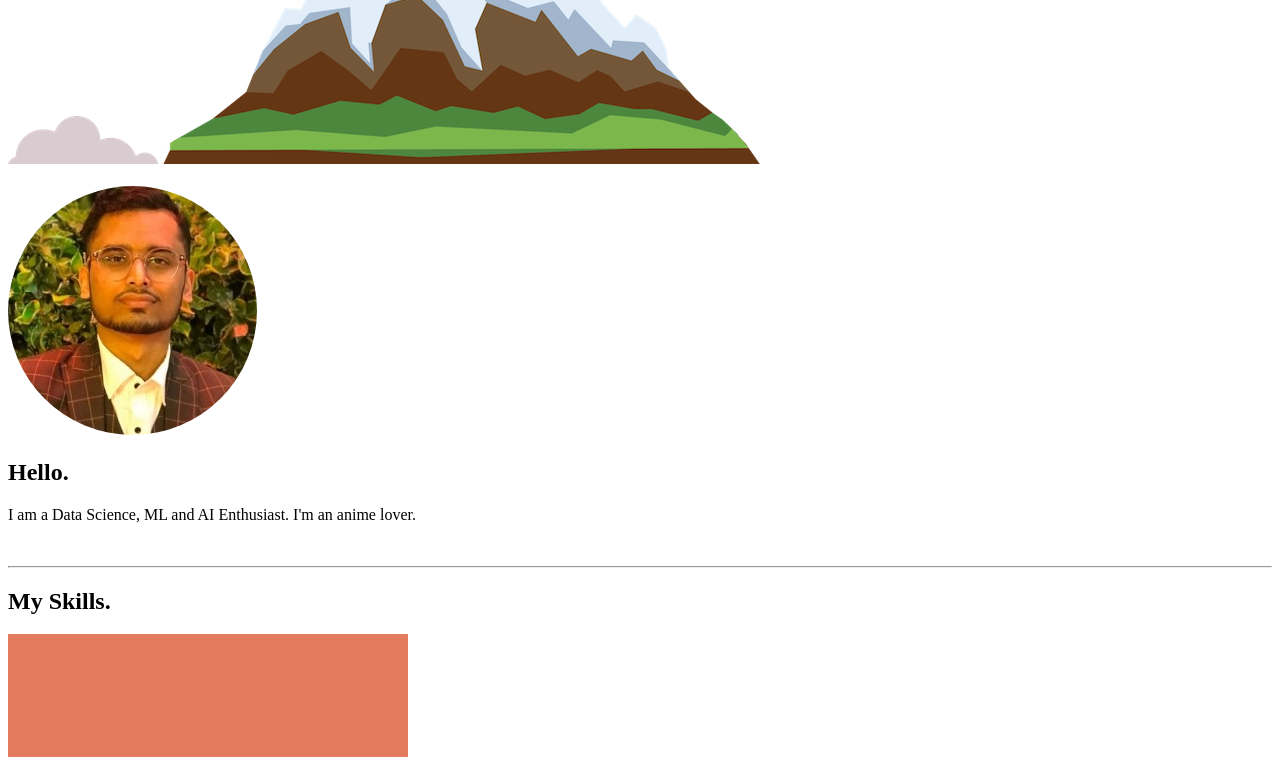
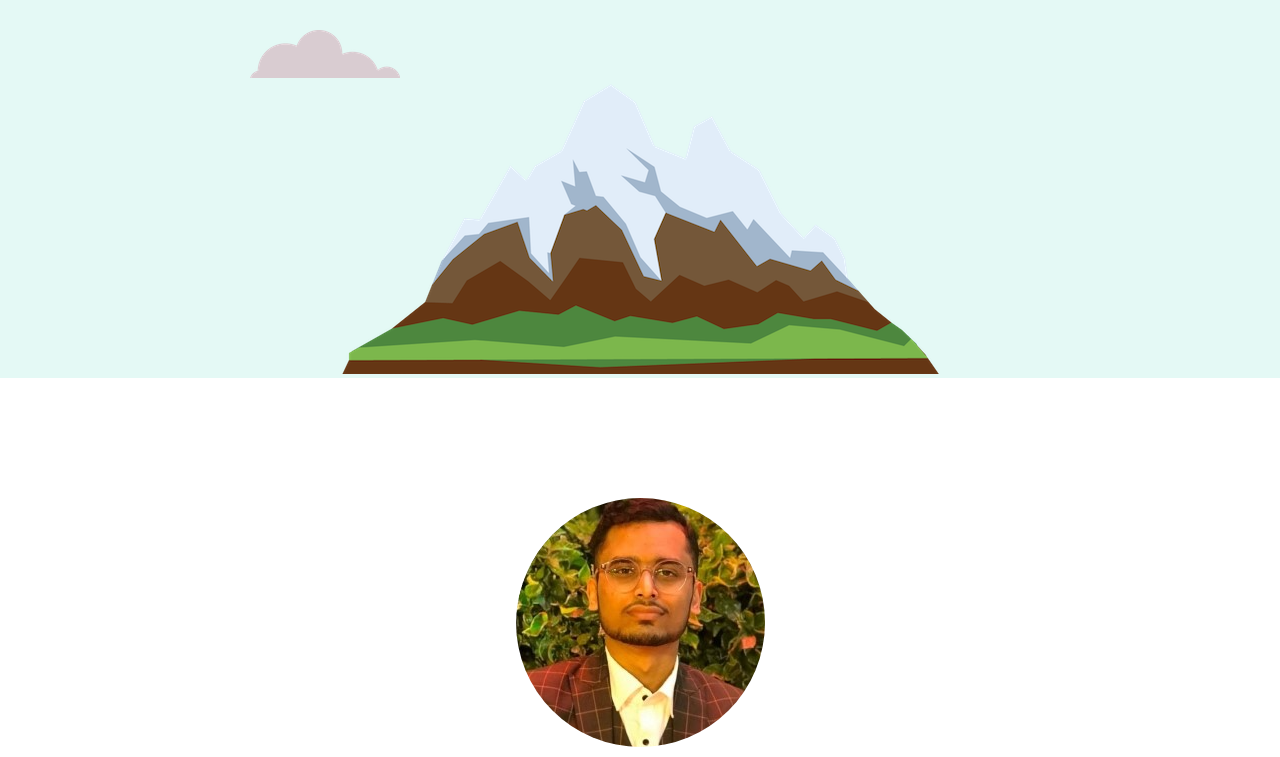
Before and after one commit to MananOO12/MyCV, a plain HTML site: page index.html in a window 1280 px wide. Shown: the part 380-1137 px from the top of the page. Drawn offline with Linux system fonts and the light colour scheme; the site is published under a folder, as on GitHub Pages, so addresses that start at the root find nothing.

Commit message:
css error

```diff
--- a/index.html
+++ b/index.html
@@ -3,7 +3,7 @@
   <head>
     <meta charset="utf-8">
     <title>Manan Jain</title>
-    <link rel="stylesheet" href="/MyCV/css/styles.css">
+    <link rel="stylesheet" href="MyCV/css/styles.css">
     <link rel="icon" href="images/favicon.ico">
     <link rel="preconnect" href="https://fonts.gstatic.com">
     <link href="https://fonts.googleapis.com/css?family=Merriweather|Montserrat|Sacramento" rel="stylesheet">
```
